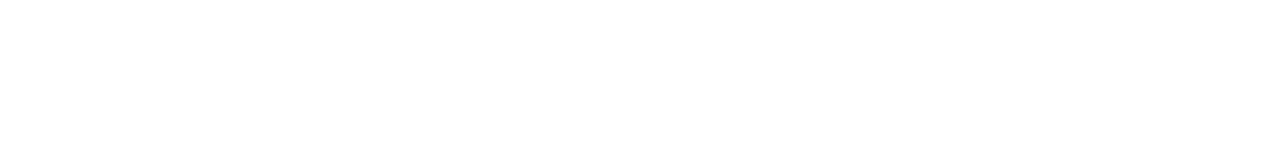
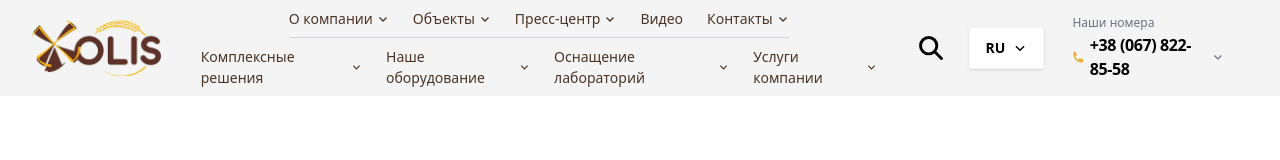
Before and after one commit to kabirovabdullo60-dot/group-work-2222, a website: page src/page5.html in a window 1280 px wide. Drawn offline with Linux system fonts and the light colour scheme.

Commit message:
header on page5

```diff
--- a/src/page5.html
+++ b/src/page5.html
@@ -7,7 +7,80 @@
     <link rel="stylesheet" href="./output.css">
 </head>
 <body>
+      <header class="w-full bg-[#f4f4f4] font-sans select-none">
+  <div class="max-w-[1440px] mx-auto px-4 lg:px-8 h-24 flex items-center justify-between">
 
+    <div class="flex items-center flex-shrink-0">
+      <img src="./images_abdu/Слой 0 1.png" alt="OLIS" class="h-14 w-auto object-contain" />
+    </div>
+
+    <div class="hidden lg:flex flex-col justify-center flex-grow mx-10 max-w-3xl">
+      <div class="flex items-center space-x-6 text-[14px] text-[#4a3425] font-normal pb-2 border-b border-gray-300 m-auto">
+        <div class="flex items-center cursor-pointer space-x-1">
+          <a href="#">О компании</a>
+          <svg class="w-3 h-3 text-[#4a3425] stroke-[2.5]" fill="none" stroke="currentColor" viewBox="0 0 24 24"><path d="M19 9l-7 7-7-7"></path></svg>
+        </div>
+        <div class="flex items-center cursor-pointer space-x-1">
+          <a href="#">Объекты</a>
+          <svg class="w-3 h-3 text-[#4a3425] stroke-[2.5]" fill="none" stroke="currentColor" viewBox="0 0 24 24"><path d="M19 9l-7 7-7-7"></path></svg>
+        </div>
+        <div class="flex items-center cursor-pointer space-x-1">
+          <a href="#">Пресс-центр</a>
+          <svg class="w-3 h-3 text-[#4a3425] stroke-[2.5]" fill="none" stroke="currentColor" viewBox="0 0 24 24"><path d="M19 9l-7 7-7-7"></path></svg>
+        </div>
+        <a href="./page4.html" class="cursor-pointer">Видео</a>
+        <div class="flex items-center cursor-pointer space-x-1">
+          <a href="./page5.html">Контакты</a>
+          <svg class="w-3 h-3 text-[#4a3425] stroke-[2.5]" fill="none" stroke="currentColor" viewBox="0 0 24 24"><path d="M19 9l-7 7-7-7"></path></svg>
+        </div>
+      </div>
+
+      <div class="flex items-center space-x-6 text-[14px] text-[#4a3425] font-normal mt-2 m-auto">
+        <div class="flex items-center cursor-pointer space-x-1">
+          <a href="#">Комплексные решения</a>
+          <svg class="w-3 h-3 text-[#4a3425] stroke-[2.5]" fill="none" stroke="currentColor" viewBox="0 0 24 24"><path d="M19 9l-7 7-7-7"></path></svg>
+        </div>
+        <div class="flex items-center cursor-pointer space-x-1">
+          <a href="#">Наше оборудование</a>
+          <svg class="w-3 h-3 text-[#4a3425] stroke-[2.5]" fill="none" stroke="currentColor" viewBox="0 0 24 24"><path d="M19 9l-7 7-7-7"></path></svg>
+        </div>
+        <div class="flex items-center cursor-pointer space-x-1">
+          <a href="#">Оснащение лабораторий</a>
+          <svg class="w-3 h-3 text-[#4a3425] stroke-[2.5]" fill="none" stroke="currentColor" viewBox="0 0 24 24"><path d="M19 9l-7 7-7-7"></path></svg>
+        </div>
+        <div class="flex items-center cursor-pointer space-x-1">
+          <a href="#">Услуги компании</a>
+          <svg class="w-3 h-3 text-[#4a3425] stroke-[2.5]" fill="none" stroke="currentColor" viewBox="0 0 24 24"><path d="M19 9l-7 7-7-7"></path></svg>
+        </div>
+      </div>
+    </div>
+
+    <div class="flex items-center space-x-5 lg:space-x-6">
+      <button class="text-black focus:outline-none flex items-center justify-center">
+        <svg class="w-7 h-7 stroke-[2.5]" fill="none" stroke="currentColor" viewBox="0 0 24 24"><path stroke-linecap="round" stroke-linejoin="round" d="M21 21l-6-6m2-5a7 7 0 11-14 0 7 7 0 0114 0z"></path></svg>
+      </button>
+
+      <div class="bg-white px-4 py-2.5 border border-gray-100 shadow-sm flex items-center space-x-2 cursor-pointer font-bold text-black text-sm">
+        <span>RU</span>
+        <svg class="w-3.5 h-3.5 text-black stroke-[2.5]" fill="none" stroke="currentColor" viewBox="0 0 24 24"><path d="M19 9l-7 7-7-7"></path></svg>
+      </div>
+
+      <div class="hidden lg:flex flex-col text-left pl-1">
+        <span class="text-xs text-gray-500 font-light">Наши номера</span>
+        <div class="flex items-center text-black font-bold text-base cursor-pointer mt-0.5 space-x-1">
+          <svg class="w-4 h-4 text-[#eeb140]" fill="currentColor" viewBox="0 0 20 20"><path d="M2 3a1 1 0 011-1h2.153a1 1 0 01.986.836l.74 4.435a1 1 0 01-.54 1.06l-1.548.773a11.037 11.037 0 004.812 4.812l.773-1.548a1 1 0 011.06-.54l4.435.74a1 1 0 01.836.986V17a1 1 0 01-1 1h-2C7.82 18 2 12.18 2 5V3z"></path></svg>
+          <span class="tracking-tight">+38 (067) 822-85-58</span>
+          <svg class="w-3.5 h-3.5 text-gray-500 stroke-[2.5]" fill="none" stroke="currentColor" viewBox="0 0 24 24"><path d="M19 9l-7 7-7-7"></path></svg>
+        </div>
+      </div>
+
+      <button class="lg:hidden flex items-center justify-center w-12 h-12 rounded-full bg-[#eeb140] text-white focus:outline-none shadow-sm">
+        <svg class="w-6 h-6 stroke-[2.5]" fill="none" stroke="currentColor" viewBox="0 0 24 24"><path stroke-linecap="round" stroke-linejoin="round" d="M4 6h16M4 12h16M4 18h16"></path></svg>
+      </button>
+    </div>
+
+  </div>
+</header>
 
 </body>
 </html>
```
Also changed, not shown: src/page4.html (+2 -2 lines).
